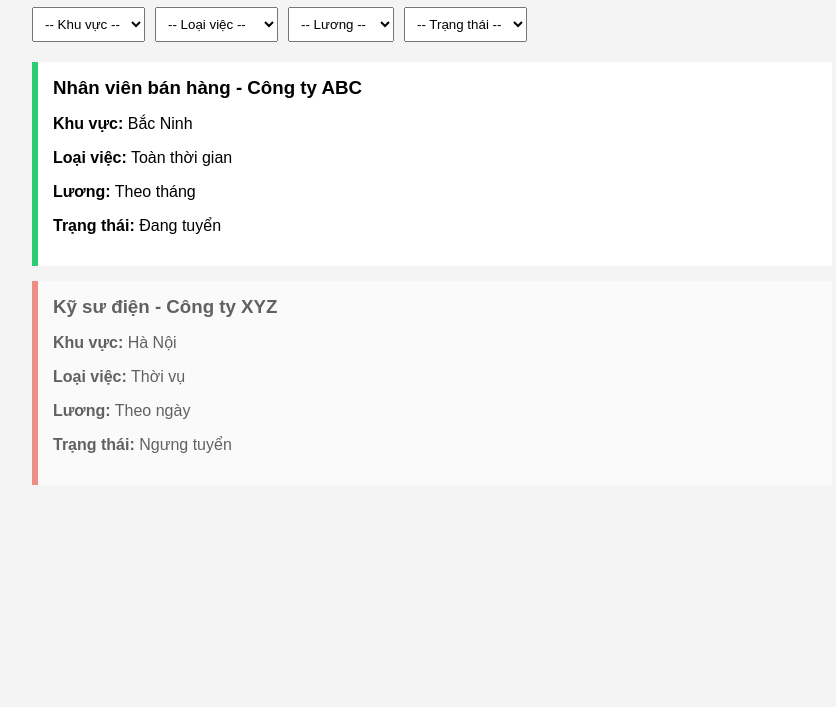
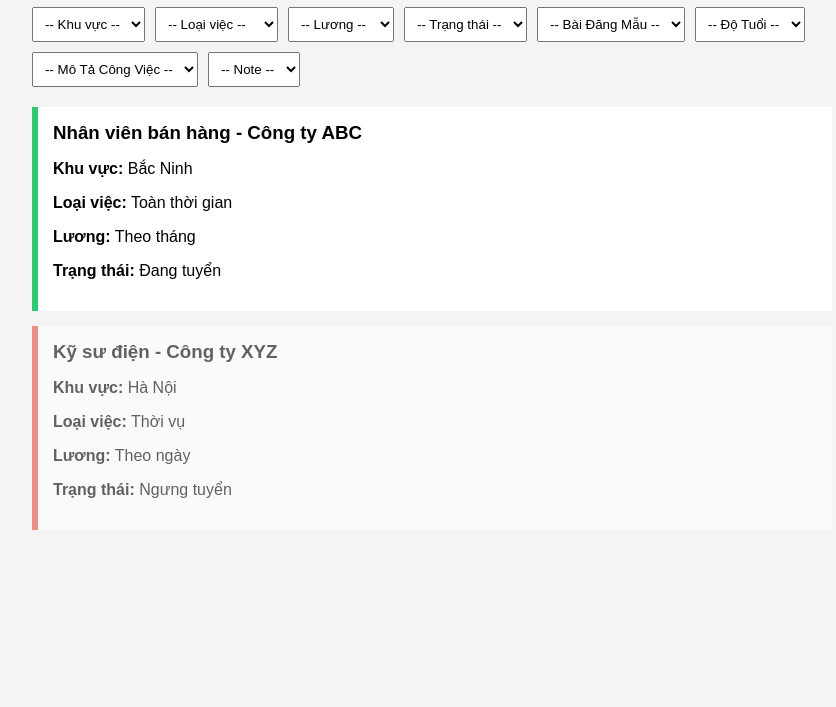
Before and after one commit to Yu-Shi-Dre/TAM-LUC-VIET-2025, a plain HTML site: page index.html in a window 1280 px wide. Shown: the part 93-800 px from the top of the page, without its empty margins (208-1044 px from the left). Drawn offline with Linux system fonts and the light colour scheme.

Commit message:
Update index.html

```diff
--- a/index.html
+++ b/index.html
@@ -14,6 +14,10 @@
       <select id="filter-type"><option value="">-- Loại việc --</option></select>
       <select id="filter-salary"><option value="">-- Lương --</option></select>
       <select id="filter-status"><option value="">-- Trạng thái --</option></select>
+      <select id="filter-status"><option value="">-- Bài Đăng Mẫu --</option></select>
+      <select id="filter-status"><option value="">-- Độ Tuổi --</option></select>
+      <select id="filter-status"><option value="">-- Mô Tả Công Việc --</option></select>
+      <select id="filter-status"><option value="">-- Note --</option></select>
     </div>
     <div id="job-list"></div>
   </div>
```
